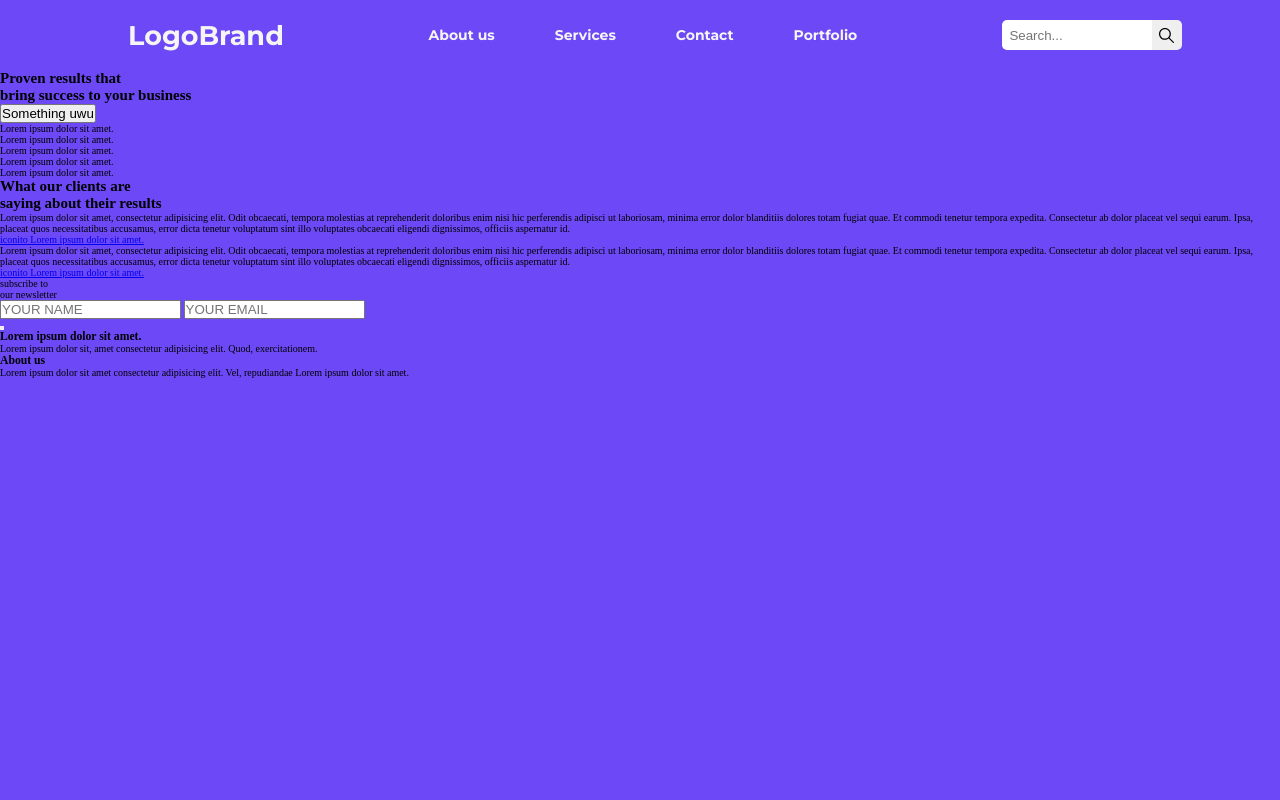
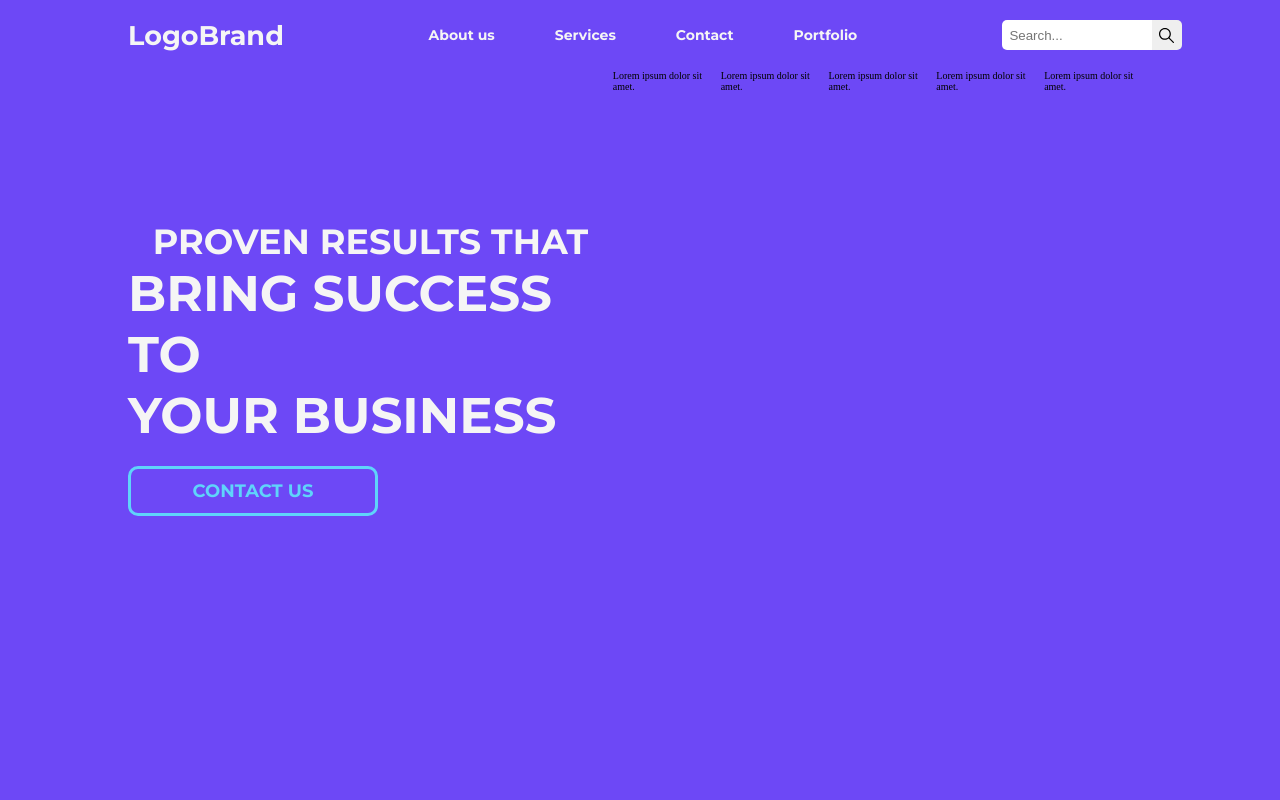
Before and after one commit to gusworkss/practica-mobile-1, a plain HTML site: page index.html in a window 1280 px wide. Shown: the top 800 px of the page. Drawn offline with Linux system fonts and the light colour scheme.

Commit message:
Añadi estilos al hero y h1

```diff
--- a/index.html
+++ b/index.html
@@ -28,8 +28,11 @@
     </header>
     <main>
         <section class="hero">
-            <h1>Proven results that <br>bring success to your business</h1>
-            <button class="cta-button">Something uwu</button>
+            <div class="hero__h1-container">
+                <h1>Proven results that</h1>
+                <h2>bring success to <br> your business</h2>
+            <button class="cta-button">CONTACT US</button>
+            </div>
             <div class="product-card">
                 <span class="icon-card"></span>
                 <p>Lorem ipsum dolor sit amet.</p>
--- a/styles.css
+++ b/styles.css
@@ -25,6 +25,7 @@ body {
     background-color: var(--main-color);
 }
 
+/*=====================HEADER===============================*/
 .main-nav {
     width: 80%;
     height: 70px;
@@ -80,3 +81,48 @@ div .search-button {
     background-position-x: center;
     background-position-y: center ;
 }
+
+/*=====================HERO===============================*/
+
+.hero {
+    width: 80%;
+    height: 100vh;
+    display: flex;
+    margin: 0 auto;
+}
+.hero h1 {
+    font-family: var(--font-base);
+    font-size: 3.5rem;
+    font-weight: 600;
+    justify-self: center;
+    margin-top: 150px;
+    color: whitesmoke;
+    flex-wrap: wrap;
+    text-transform: uppercase;
+}
+.hero h2 {
+    font-family: var(--font-base);
+    font-size: 5rem;
+    justify-self: center;
+    color: whitesmoke;
+    flex-wrap: wrap;
+    text-transform: uppercase;
+}
+.cta-button {
+    width: 250px;
+    height: 50px;
+    align-self: flex-start;
+    flex-wrap: wrap;
+    margin-top: 20px ;
+    cursor: pointer;
+
+    background: transparent;
+    border: solid var(--forth-color);
+    border-radius: 10px;
+    outline-style: none;
+
+    color: var(--forth-color);
+    font-family: var(--font-base);
+    font-size: 1.8rem;
+    font-weight: bolder;
+}
```
